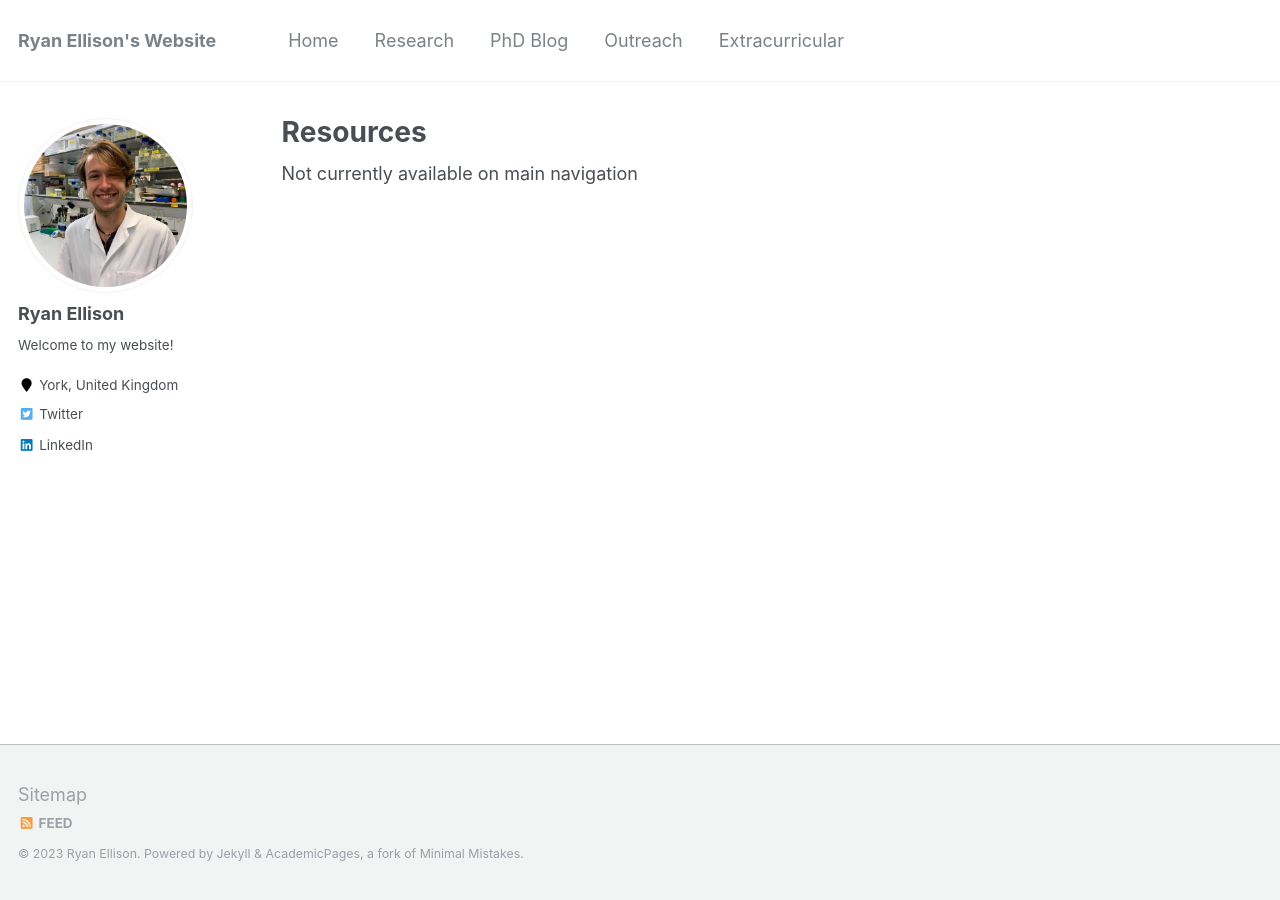
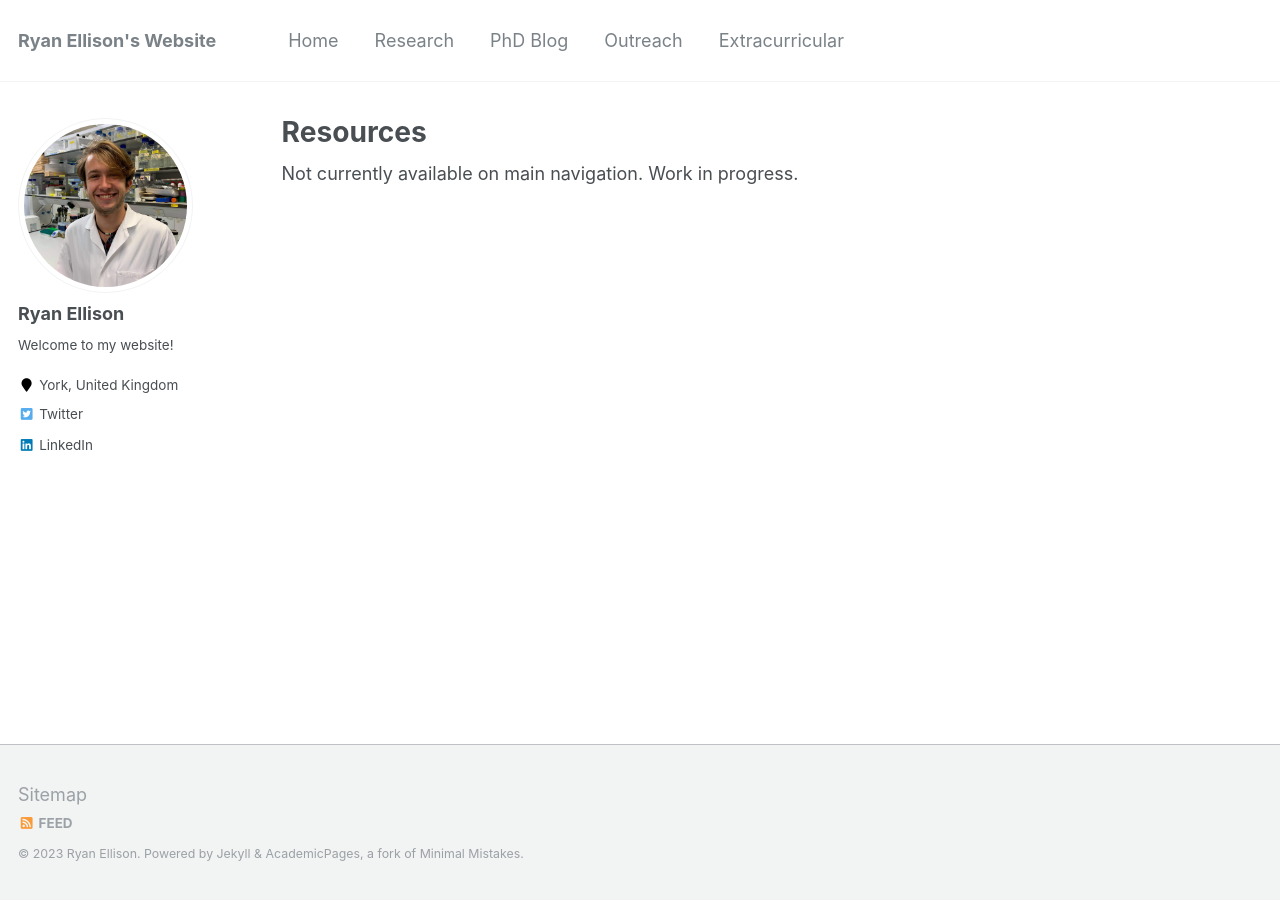
Before and after one commit to RyanJ-Ellison/ryanj-ellison.github.io, a Jekyll site: the page built from _pages/Resources.md, in a window 1280 px wide. Built offline with Jekyll 4.4.1, drawn with Linux system fonts in a browser that asks for light colours.

```diff
--- a/_pages/Resources.md
+++ b/_pages/Resources.md
@@ -4,4 +4,4 @@ title: Resources
 author_profile: true
 
 ---
-Not currently available on main navigation
+Not currently available on main navigation. Work in progress.
```
Also changed, not shown: _pages/notes.md (+1 -1 lines).
